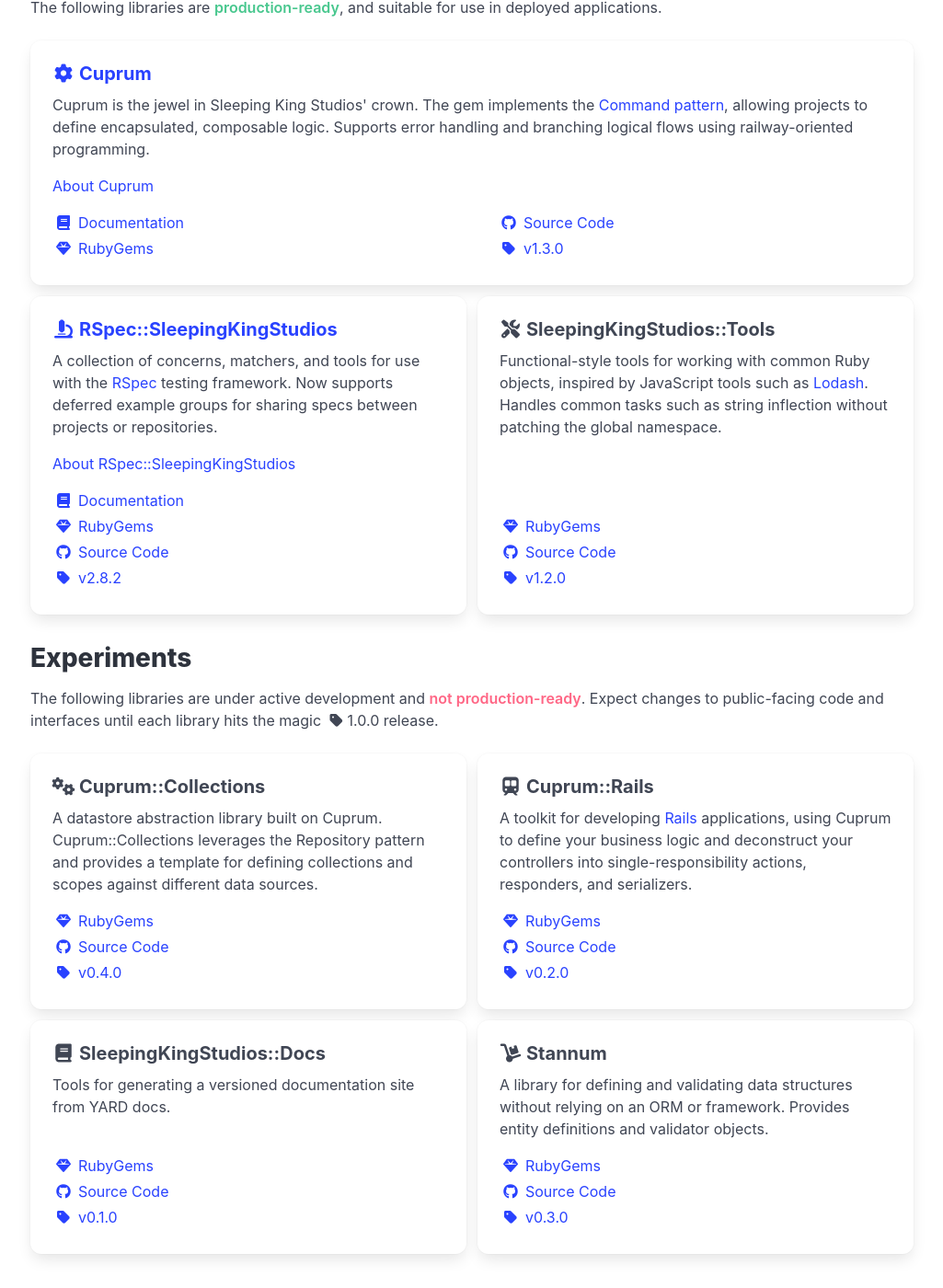
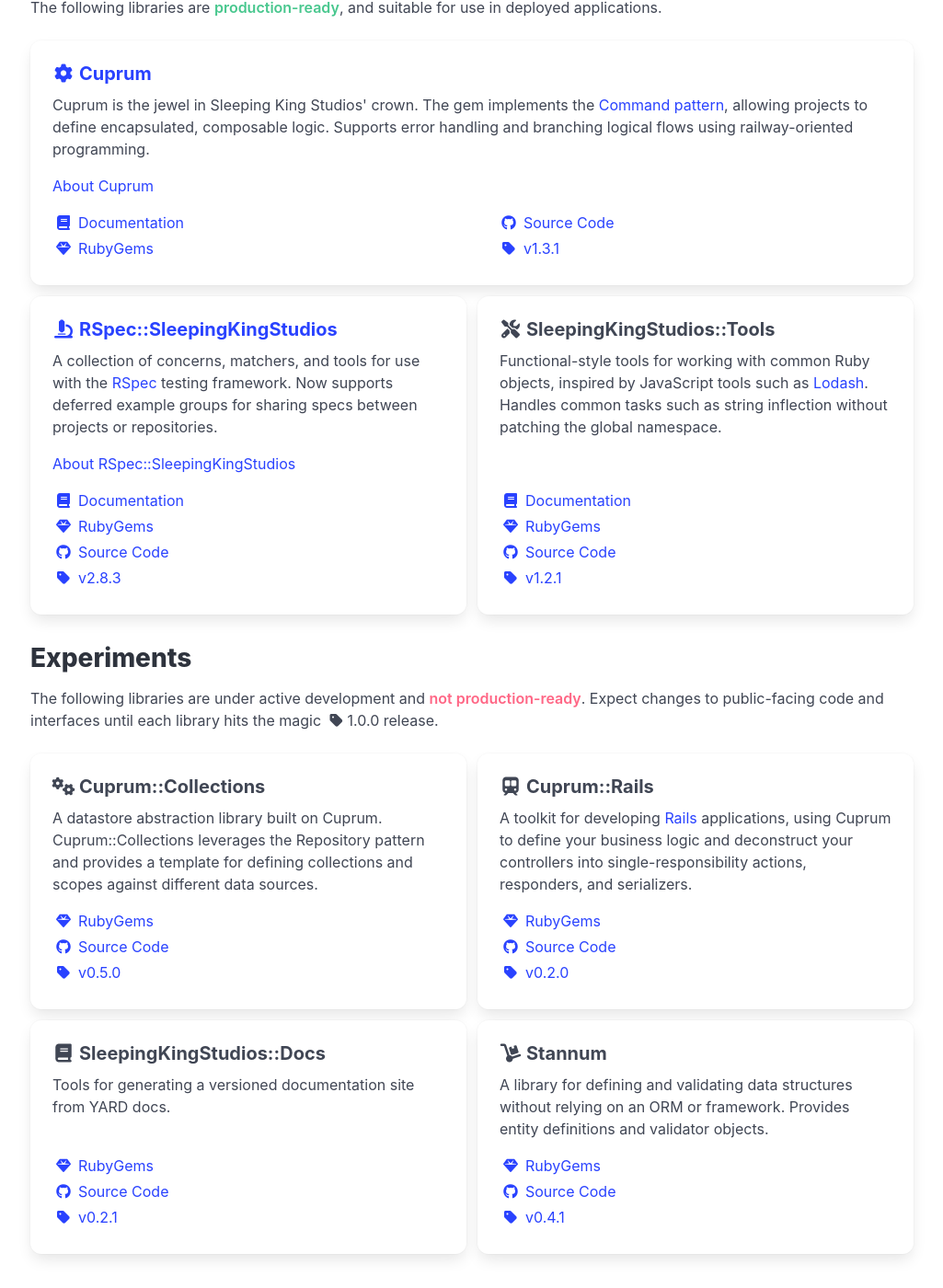
Before and after one commit to sleepingkingstudios/sleepingkingstudios.github.io, a Jekyll site: the page built from portfolio/index.md, in a window 1280 px wide and 1400 px high, scrolled down 787 px. Shown: the whole window at 92% size, without its empty margins (127-1152 px from the left). Built offline with Jekyll 4.4.1, drawn with Linux system fonts in a browser that asks for light colours.

Commit message:
Update portfolio links.

```diff
--- a/portfolio/index.md
+++ b/portfolio/index.md
@@ -4,6 +4,17 @@
   - label: Home
     url: '../'
   - label: Portfolio
+projects:
+  cuprum:
+    latest_version: v1.3.1
+  rspec_sleeping_king_studios:
+    latest_version: v2.8.3
+  sleeping_king_studios_docs:
+    latest_version: v0.2.1
+  sleeping_king_studios_tools:
+    latest_version: v1.2.1
+  stannum:
+    latest_version: v0.4.1
 ---
 
 # Portfolio
@@ -121,12 +132,12 @@
             </a>
           </p>
           <p class="mb-1">
-            <a href="https://github.com/sleepingkingstudios/cuprum/releases/tag/v1.3.0" target="_blank">
+            <a href="https://github.com/sleepingkingstudios/cuprum/releases/tag/{{ page.projects.cuprum.latest_version }}" target="_blank">
               <span class="icon-text">
                 <span class="icon">
                   <i class="fa fa-tag"></i>
                 </span>
-                v1.3.0
+                {{ page.projects.cuprum.latest_version }}
               </span>
             </a>
           </p>
@@ -179,12 +190,12 @@
         </a>
       </p>
       <p class="mb-1">
-        <a href="https://github.com/sleepingkingstudios/rspec-sleeping_king_studios/releases/tag/v2.8.2" target="_blank">
+        <a href="https://github.com/sleepingkingstudios/rspec-sleeping_king_studios/releases/tag/{{ page.projects.rspec_sleeping_king_studios.latest_version }}" target="_blank">
           <span class="icon-text">
             <span class="icon">
               <i class="fa fa-tag"></i>
             </span>
-            v2.8.2
+            {{ page.projects.rspec_sleeping_king_studios.latest_version }}
           </span>
         </a>
       </p>
@@ -198,6 +209,16 @@
         Functional-style tools for working with common Ruby objects, inspired by JavaScript tools such as
         <a href="https://lodash.com/" target="_blank">Lodash</a>.
         Handles common tasks such as string inflection without patching the global namespace.
+      </p>
+      <p class="mb-1">
+        <a href="https://www.sleepingkingstudios.com/sleeping_king_studios-tools/" target="_blank">
+          <span class="icon-text">
+            <span class="icon">
+              <i class="fa fa-book"></i>
+            </span>
+            Documentation
+          </span>
+        </a>
       </p>
       <p class="mb-1">
         <a href="https://rubygems.org/gems/sleeping_king_studios-tools" target="_blank">
@@ -220,12 +241,12 @@
         </a>
       </p>
       <p class="mb-1">
-        <a href="https://github.com/sleepingkingstudios/sleeping_king_studios-tools/releases/tag/v1.2.0" target="_blank">
+        <a href="https://github.com/sleepingkingstudios/sleeping_king_studios-tools/releases/tag/{{ page.projects.sleeping_king_studios_tools.latest_version }}" target="_blank">
           <span class="icon-text">
             <span class="icon">
               <i class="fa fa-tag"></i>
             </span>
-            v1.2.0
+            {{ page.projects.sleeping_king_studios_tools.latest_version }}
           </span>
         </a>
       </p>
@@ -276,12 +297,12 @@
         </a>
       </p>
       <p class="mb-1">
-        <a href="https://github.com/sleepingkingstudios/cuprum-collections/releases/tag/v0.4.0" target="_blank">
+        <a href="https://github.com/sleepingkingstudios/cuprum-collections/releases/tag/v0.5.0" target="_blank">
           <span class="icon-text">
             <span class="icon">
               <i class="fa fa-tag"></i>
             </span>
-            v0.4.0
+            v0.5.0
           </span>
         </a>
       </p>
@@ -354,12 +375,12 @@
         </a>
       </p>
       <p class="mb-1">
-        <a href="https://github.com/sleepingkingstudios/sleeping_king_studios-docs/releases/tag/v0.1.0" target="_blank">
+        <a href="https://github.com/sleepingkingstudios/sleeping_king_studios-docs/releases/tag/{{ page.projects.sleeping_king_studios_docs.latest_version }}" target="_blank">
           <span class="icon-text">
             <span class="icon">
               <i class="fa fa-tag"></i>
             </span>
-            v0.1.0
+            {{ page.projects.sleeping_king_studios_docs.latest_version }}
           </span>
         </a>
       </p>
@@ -392,12 +413,12 @@
         </a>
       </p>
       <p class="mb-1">
-        <a href="https://github.com/sleepingkingstudios/stannum/releases/tag/v0.3.0" target="_blank">
+        <a href="https://github.com/sleepingkingstudios/stannum/releases/tag/{{ page.projects.stannum.latest_version }}" target="_blank">
           <span class="icon-text">
             <span class="icon">
               <i class="fa fa-tag"></i>
             </span>
-            v0.3.0
+            {{ page.projects.stannum.latest_version }}
           </span>
         </a>
       </p>
```
